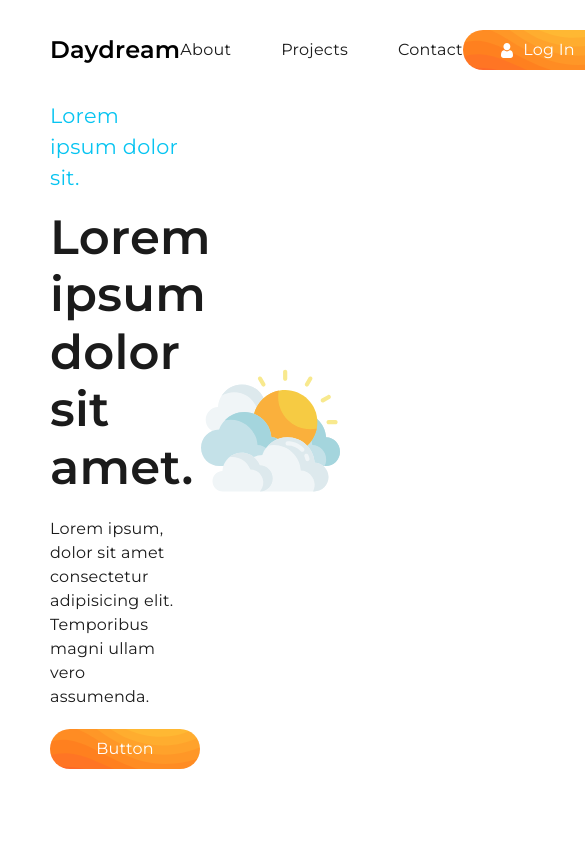
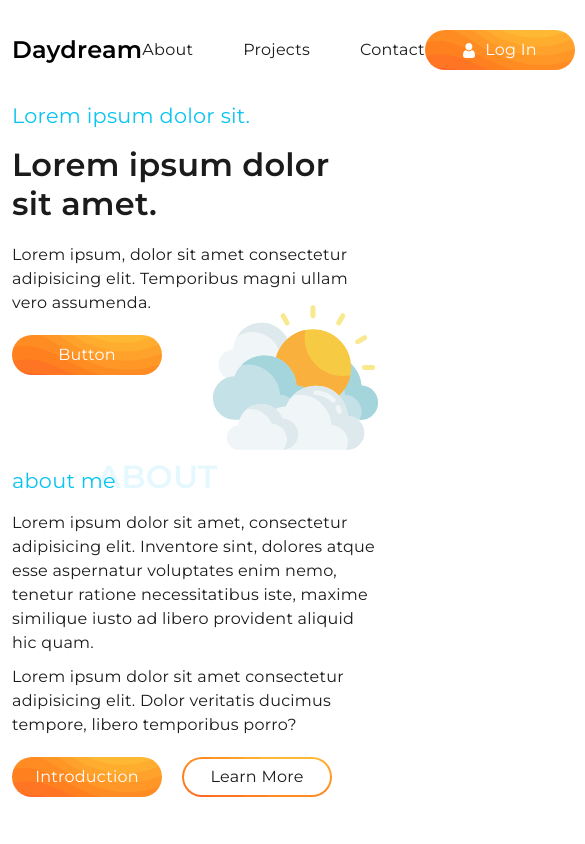
Before and after one commit to duttasuraj93/tutorials-project, a React (Create React App) app: page / in a window 390 px wide. Shown: the top 844 px of the page, 585 px wide, since content can reach past the window. Built offline with nearby package versions, Linux system fonts and the light colour scheme.

Commit message:
the mobile responsive is neatly done now

```diff
--- a/src/App.css
+++ b/src/App.css
@@ -2,7 +2,12 @@
 
 * {
   box-sizing:border-box;
+  /* overflow-x: hidden; */
 }
+
+/* html {
+  overflow-x: hidden;
+} */
 
 body {
   font-family: 'Montserrat', sans-serif;
@@ -13,6 +18,7 @@ body {
   padding: 0;
   line-height: 1.5;
   background-color: #ffffff;
+
 }
 
 a {
@@ -424,83 +430,50 @@ input:focus ~ .input__animation, textarea:focus ~ .input__animation {
 }
 
 
-
-/* @media (max-width: 768px) {
-
-  .navbar {
-    margin-bottom: 50px;
+@media (max-width: 500px) {
+  .font-size-3 {
+    font-size: 2rem;
   }
 
   .wrapper-1200 {
     padding: 0px 12px;
   }
 
-  .intro__wrapper, .about__wrapper, .contact__wrapper {
+  .mobile-resp__wrap {
     flex-direction: column;
   }
 
-  .intro__wrapper > div, .about__wrapper > div, .contact__wrapper > div {
+  .mobile-resp__wrap > div:first-child {
+    margin-bottom: 30px;
+  }
+
+  .mobile-resp__wrap .width-48 {
     width: 100%;
   }
 
-  .intro__wrapper > div:first-child, .about__wrapper > div:first-child, .contact__wrapper > div:first-child{
-    align-items: flex-start;
+  .fake__heading {
+    top: -12px;
   }
 
-  .about__wrapper > div:not(:first-child) {
-    display: none;
+  .project-box {
+    width: 100%;
   }
 
-  .project__wrapper > a {
-    width: 100%;
-    margin-bottom: 15px;
-  }
-
-  .about__wrapper-buttons {
-    flex-direction: column;
-  }
-
-  .about__wrapper-buttons > div:first-child {
-    margin-right: 0px;
-    margin-bottom: 15px;
-  }
-
-  .font-size-3 {
-    font-size: 2rem;
-  }
-
-  .navbar__signup-button-container {
-    display: none;
-  }
-
-  .navbar__site-name {
-    display: flex;
-    justify-content: center;
-    margin-bottom: 10px;
-  }
-
-  .navbar__wrapper {
-    flex-direction: column;
-    justify-content: center;
-  }
-
-  .footer__wrapper {
-    flex-direction: column;
-  }
-
-  .footer__wrapper > div:first-child {
-    margin-bottom: 15px;
-  }
-
-  .contact__wrapper > div:first-child {
-    margin-bottom: 15px;
-  }
-
-  .mar-bottom-100 {
+  .mobile-each__section.mar-bottom-100 {
     margin-bottom: 30px;
   }
 
-  .navbar__options > div {
-    margin-right: 10px;
+  .homepage__banner-container {
+    display: flex;
+    justify-content: flex-end;
+    position: relative;
+    margin-bottom: 30px;
   }
-} */
+
+  .homepage__banner-image {
+    width: 45%;
+    position: absolute;
+    top: -110px;
+  }
+
+}
--- a/src/components/Navbar/Navbar.js
+++ b/src/components/Navbar/Navbar.js
@@ -36,9 +36,6 @@ class Navbar extends Component {
                     </div>
                 </div>
             </div>
-            // <Nav>
-
-            // </Nav>
         );
     }
 }
--- a/src/routes/Home/Home.js
+++ b/src/routes/Home/Home.js
@@ -9,23 +9,23 @@ const Home = () => {
         <div>
             <Navbar />
 
-            <div className="width-100 flex-row justify-content-center mar-bottom-100">
-                <div className="wrapper-1200 flex-row justify-content-space-bet align-items-center">
+            <div className="width-100 mobile-each__section flex-row justify-content-center mar-bottom-100">
+                <div className="wrapper-1200 mobile-resp__wrap flex-row justify-content-space-bet align-items-center">
                     <div className="width-48">
                         <div className="font-size-13 mar-bottom-15 color-07c4f1">Lorem ipsum dolor sit.</div>
                         <div className="font-weight-6 font-size-3 line-height-12 color-1B1B1B mar-bottom-20">Lorem ipsum dolor sit amet.</div>
                         <div className="color-1B1B1B mar-bottom-20">Lorem ipsum, dolor sit amet consectetur adipisicing elit. Temporibus magni ullam vero assumenda.</div>
                         <div className="orange-gradient translate-y-2 width-150px flex-row align-items-center justify-content-center ver-pad-8 color-white bor-radius-30 cursor-pointer mar-right-20">Button</div>
                     </div>
-                    <div className="width-48">
-                        <img className="width-100" src={require('../../assets/images/sunshine.svg')} alt=""/>
+                    <div className="width-48 homepage__banner-container pos-relative">
+                        <img className="width-100 homepage__banner-image" src={require('../../assets/images/sunshine.svg')} alt=""/>
                     </div>
                 </div>
             </div>
 
 
-            <div className="width-100 flex-row justify-content-center mar-bottom-100">
-                <div className="wrapper-1200 flex-row justify-content-space-bet align-items-center">
+            <div className="width-100 mobile-each__section flex-row justify-content-center mar-bottom-100">
+                <div className="wrapper-1200 mobile-resp__wrap flex-row justify-content-space-bet align-items-center">
                     <div className="width-48 pos-relative">
                         <div className="fake__heading font-weight-6 font-size-3 color-07c4f1 pos-absolute z-index-neg">ABOUT</div>
                         <div className="font-size-13 mar-bottom-15 color-07c4f1">about me</div>
@@ -68,7 +68,7 @@ const Home = () => {
             </div>
 
 
-            <div className="width-100 flex-row justify-content-center mar-bottom-100">
+            <div className="width-100 mobile-each__section flex-row justify-content-center mar-bottom-100">
                 <div className="wrapper-1200 pos-relative">
                     <div className="fake__heading font-weight-6 font-size-3 color-07c4f1 pos-absolute z-index-neg">PROJECTS</div>
                     <div className="font-size-13 mar-bottom-15 color-07c4f1 mar-bottom-20">projects</div>
@@ -102,8 +102,8 @@ const Home = () => {
             </div>
 
 
-            <div className="width-100 flex-row justify-content-center mar-bottom-100">
-                <div className="wrapper-1200 flex-row justify-content-space-bet align-items-center">
+            <div className="width-100 mobile-each__section flex-row justify-content-center mar-bottom-100">
+                <div className="wrapper-1200 mobile-resp__wrap flex-row justify-content-space-bet align-items-center">
                     <div className="width-48 pos-relative align-self-start">
                         <div className="fake__heading font-weight-6 font-size-3 color-07c4f1 pos-absolute z-index-neg">CONTACT</div>
                         <div className="font-size-13 mar-bottom-15 color-07c4f1">contact me</div>
@@ -142,7 +142,7 @@ const Home = () => {
 
 
             <div className="width-100 flex-row justify-content-center bgcolor-1B1B1B ver-pad-20">
-                <div className="wrapper-1200 flex-row justify-content-space-bet align-items-center">
+                <div className="wrapper-1200 mobile-resp__wrap flex-row justify-content-space-bet align-items-center">
                     <div className="color-white font-size-09">&#9400; 2020 All rights reserved.</div>
                     <div className="flex-row align-items-center">
                         <div className="height-width-40 flex-row justify-content-center align-items-center orange-gradient-2 bor-radius-full cursor-pointer box-shadow-2 translate-y-2 mar-right-20">
```
